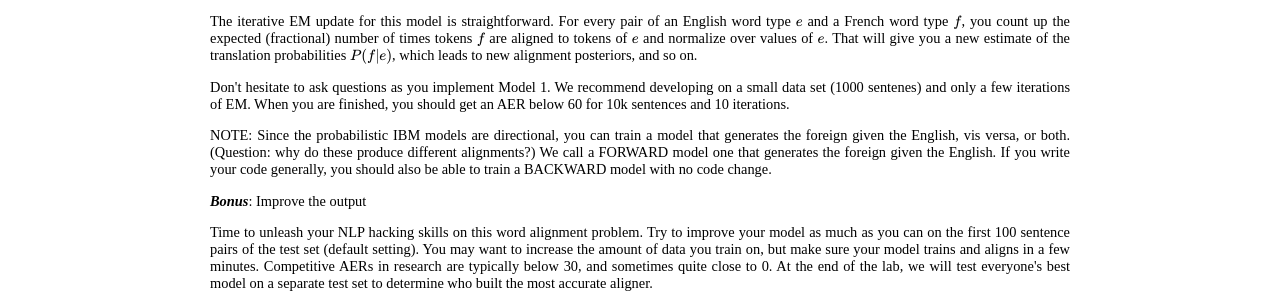
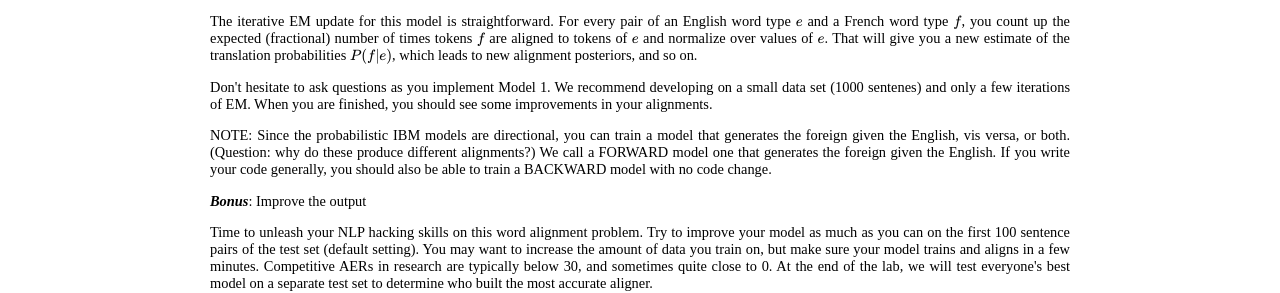
Before and after one commit to alopez/alopez.github.com, a Jekyll site: the page summerschool2011.html, which Jekyll copies as it is, in a window 1280 px wide. Shown: the part 910-1203 px from the top of the page. Built offline with Jekyll 4.4.1, drawn with Linux system fonts in a browser that asks for light colours; formulas are drawn with MathJax 3.

Commit message:
Update summer school page

```diff
--- a/summerschool2011.html
+++ b/summerschool2011.html
@@ -81,7 +81,7 @@ Try training on 10,000 sentences instead of 1,000, by specifying the change on t
   \(e\) and normalize over values of \(e\). That will give you a new
   estimate of the translation probabilities \(P (f |e)\), which leads to new alignment posteriors, and so on.
 
-  <p>Don't hesitate to ask questions as you implement Model 1.  We recommend developing on a small data set (1000 sentenes) and only a few iterations of EM.  When you are finished, you should get an AER below 60 for 10k sentences and 10 iterations.</p>
+  <p>Don't hesitate to ask questions as you implement Model 1.  We recommend developing on a small data set (1000 sentenes) and only a few iterations of EM.  When you are finished, you should see some improvements in your alignments.</p>
 
   <p>NOTE: Since the probabilistic IBM models are directional, you can train a model that generates the foreign given the English, vis versa, or both.  (Question: why do these produce different alignments?)  We call a FORWARD model one that generates the foreign given the English.  If you write your code generally, you should also be able to train a BACKWARD model with no code change.
 
```
